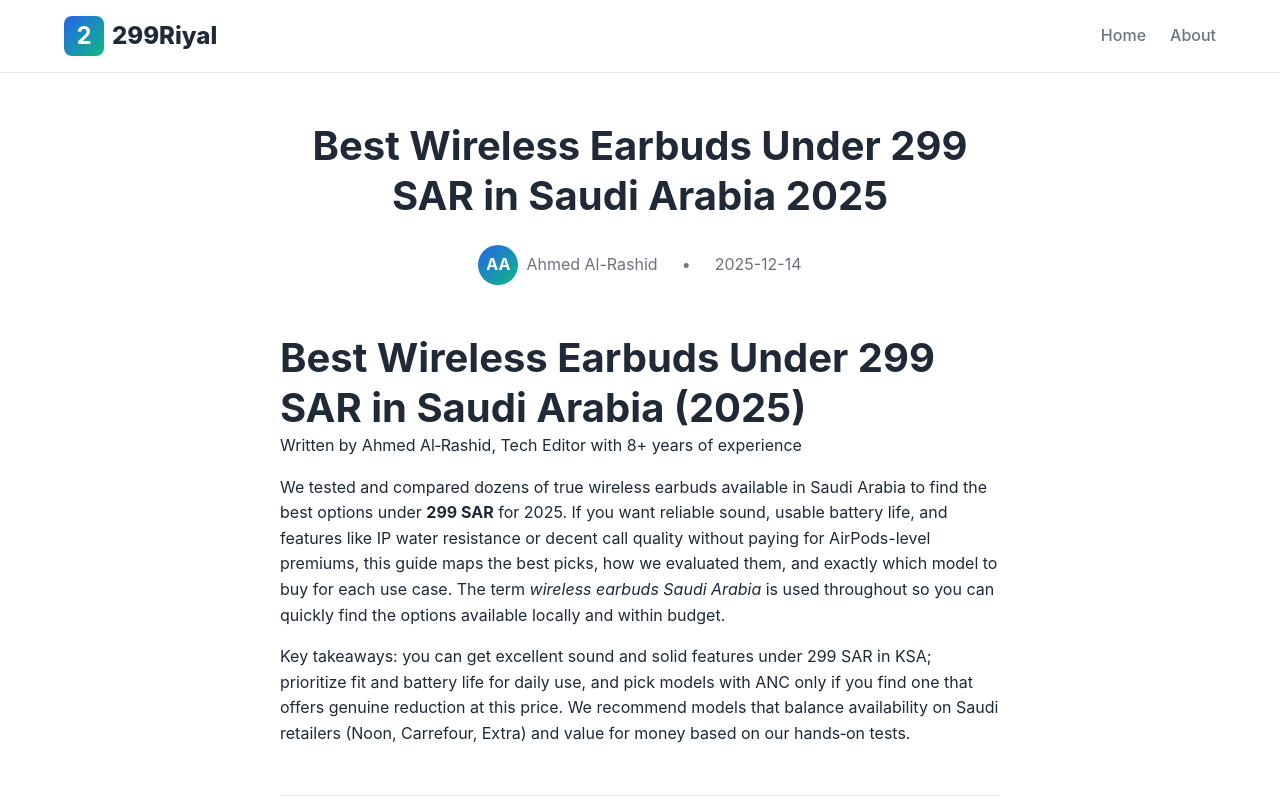
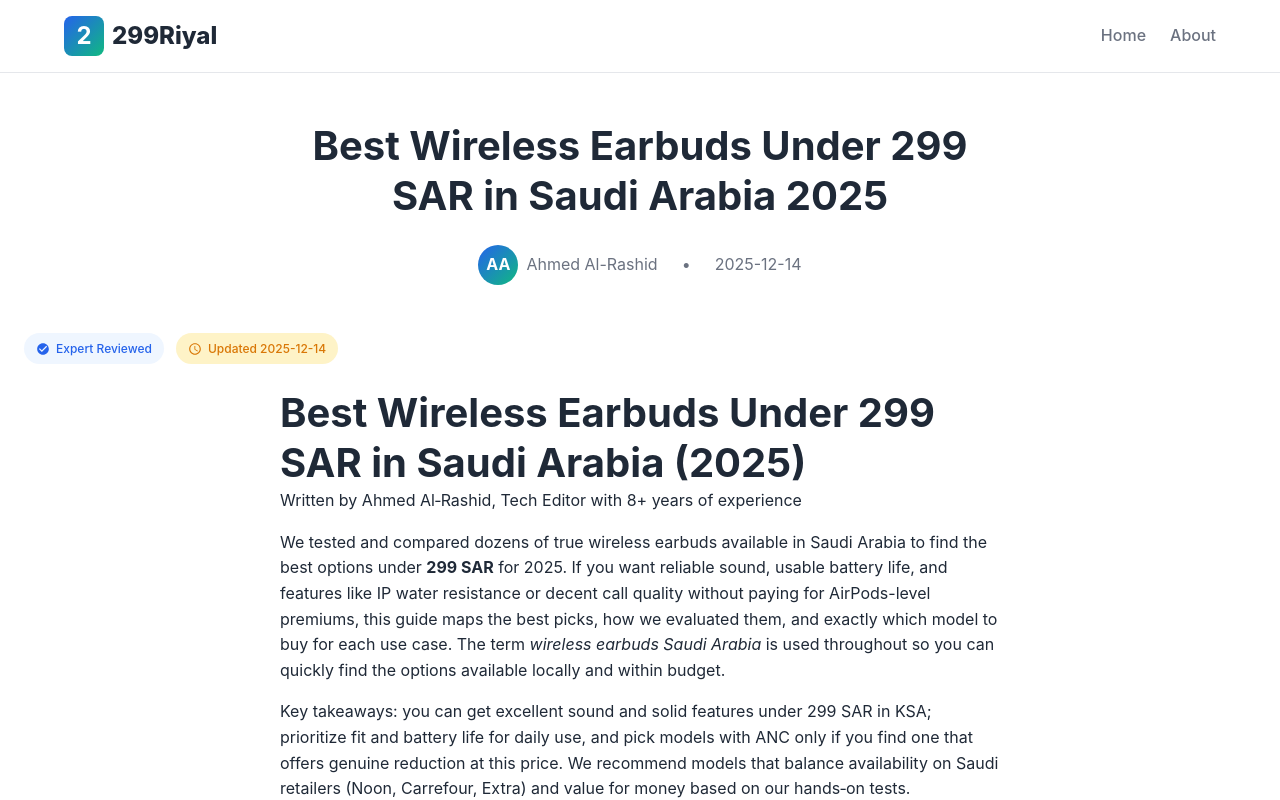
Before and after one commit to 218128/299riyal-store-blog, a Next.js app: page /best-wireless-earbuds-299-sar-2025 in a window 1280 px wide. Shown: the top 800 px of the page. Built offline with nearby package versions, Linux system fonts and the light colour scheme.

Commit message:
Template upgrade - 10 files updated via AdSense Ifrit

```diff
--- a/app/[slug]/page.tsx
+++ b/app/[slug]/page.tsx
@@ -32,6 +32,24 @@ export default async function ArticlePage({ params }: { params: Promise<{ slug:
 
     return (
         <article className="article">
+            {/* Article Schema for Rich Results */}
+            <script
+                type="application/ld+json"
+                dangerouslySetInnerHTML={{
+                    __html: JSON.stringify({
+                        "@context": "https://schema.org",
+                        "@type": "Article",
+                        "headline": article.title,
+                        "description": article.description,
+                        "image": article.image || article.featuredImage,
+                        "datePublished": article.date,
+                        "author": {
+                            "@type": "Person",
+                            "name": "Ahmed Al-Rashid"
+                        }
+                    })
+                }}
+            />
             <header className="article-header">
                 <h1>{article.title}</h1>
                 <div className="article-meta">
@@ -43,6 +61,22 @@ export default async function ArticlePage({ params }: { params: Promise<{ slug:
                     <span>{article.date}</span>
                 </div>
             </header>
+
+            {/* E-E-A-T Trust Signals */}
+            <div className="trust-badges">
+                <div className="trust-badge trust-badge--verified">
+                    <svg viewBox="0 0 24 24" width="14" height="14" fill="currentColor">
+                        <path d="M12 2C6.48 2 2 6.48 2 12s4.48 10 10 10 10-4.48 10-10S17.52 2 12 2zm-2 15l-5-5 1.41-1.41L10 14.17l7.59-7.59L19 8l-9 9z"/>
+                    </svg>
+                    <span>Expert Reviewed</span>
+                </div>
+                <div className="trust-badge trust-badge--updated">
+                    <svg viewBox="0 0 24 24" width="14" height="14" fill="currentColor">
+                        <path d="M11.99 2C6.47 2 2 6.48 2 12s4.47 10 9.99 10C17.52 22 22 17.52 22 12S17.52 2 11.99 2zM12 20c-4.42 0-8-3.58-8-8s3.58-8 8-8 8 3.58 8 8-3.58 8-8 8zm.5-13H11v6l5.25 3.15.75-1.23-4.5-2.67z"/>
+                    </svg>
+                    <span>Updated {article.date}</span>
+                </div>
+            </div>
 
             <div className="article-content">
                 <ReactMarkdown>{article.content}</ReactMarkdown>
--- a/app/globals.css
+++ b/app/globals.css
@@ -106,6 +106,14 @@ a:hover { color: var(--color-primary-dark); }
 .share-btn--linkedin { background: #0077b5; color: white; }
 .share-btn--linkedin:hover { background: #005885; color: white; }
 
+/* Trust Badges (E-E-A-T) */
+.trust-badges { display: flex; flex-wrap: wrap; gap: 0.75rem; margin: 1rem 0 1.5rem; }
+.trust-badge { display: inline-flex; align-items: center; gap: 0.375rem; padding: 0.375rem 0.75rem; border-radius: 9999px; font-size: 0.75rem; font-weight: 500; }
+.trust-badge svg { flex-shrink: 0; }
+.trust-badge--secure { background: #ecfdf5; color: #059669; }
+.trust-badge--verified { background: #eff6ff; color: #2563eb; }
+.trust-badge--updated { background: #fef3c7; color: #d97706; }
+
 /* Responsive */
 @media (max-width: 768px) {
   h1 { font-size: 2rem; }
```
